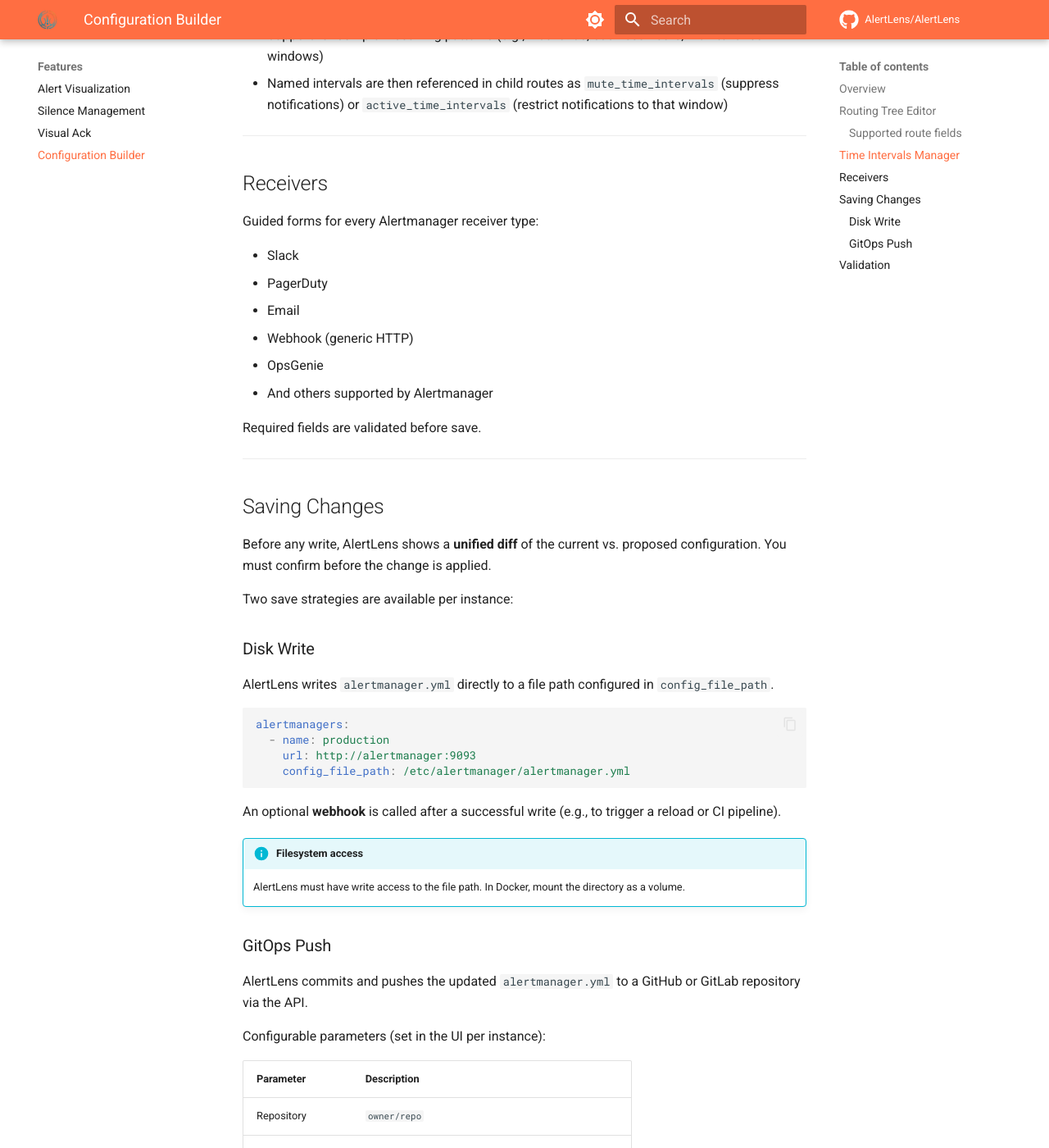
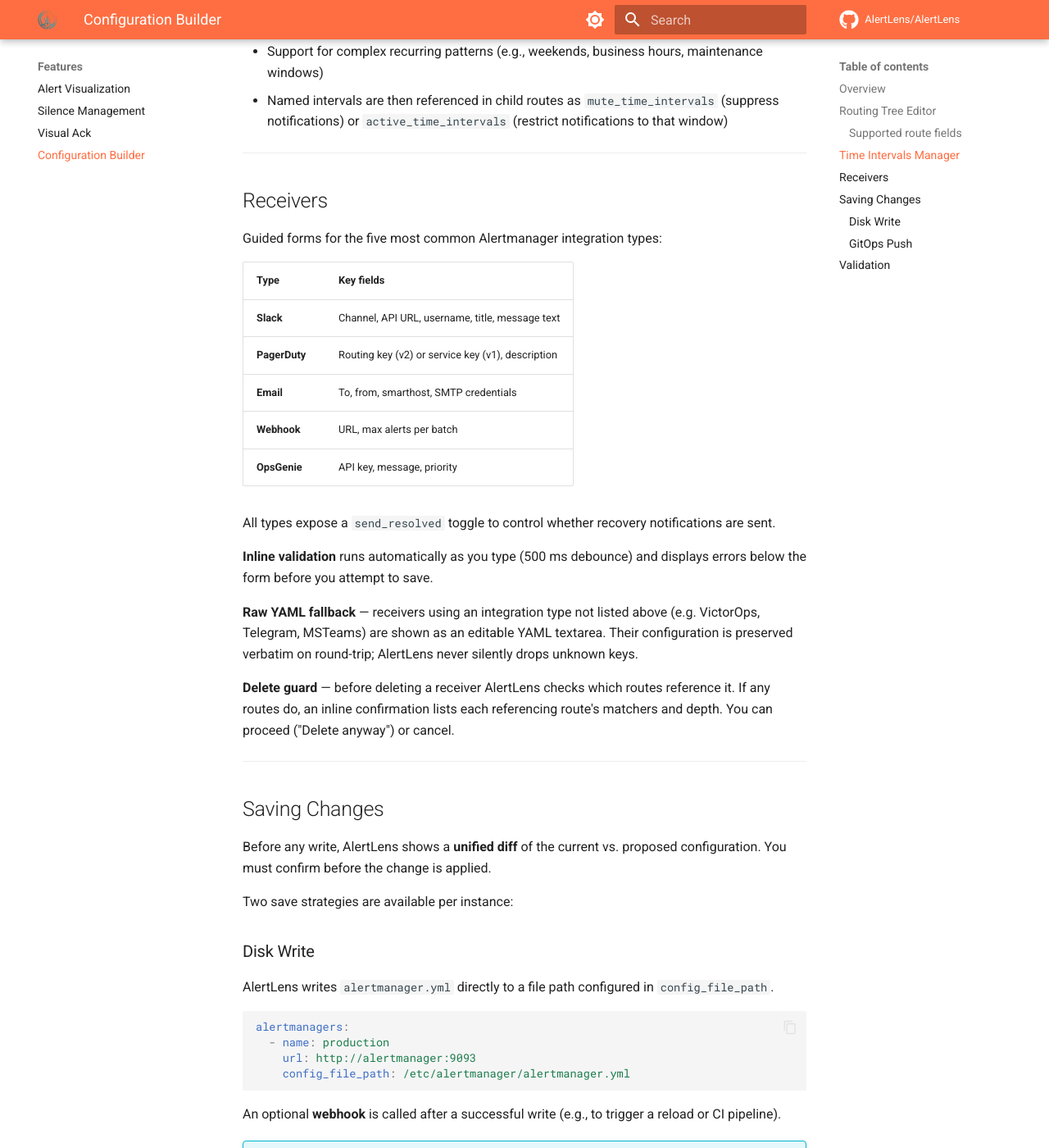
Before and after one commit to gaetanars/AlertLens, an MkDocs documentation site: the page built from docs/features/config-builder.md, in a window 1280 px wide and 1400 px high, scrolled down 1660 px. Shown: the whole window at 82% size. Built offline with MkDocs 1.6.1 and Material for MkDocs 9.7.7, drawn with Linux system fonts in a browser that asks for light colours; comment, search, counter and statistics services are not loaded; the version menu is left out; some of the changed text lies outside the part shown.

Commit message:
docs(config-builder): update receivers, time intervals, and RBAC role in feature doc
Co-Authored-By: Claude Sonnet 4.6 <noreply@anthropic.com>

```diff
--- a/docs/features/config-builder.md
+++ b/docs/features/config-builder.md
@@ -2,8 +2,8 @@
 
 The Configuration Builder is AlertLens's differentiating feature: a guided interface to create and modify Alertmanager configurations without editing YAML directly.
 
-!!! warning "Admin mode required"
-    The Configuration Builder is only accessible in admin mode.
+!!! warning "config-editor role required"
+    The Configuration Builder is only accessible to users with the `config-editor` (or `admin`) role. Viewers can browse the routing tree, receiver list, and time interval list in read-only mode.
 
 ---
 
@@ -52,16 +52,23 @@ Define named `time_intervals` (the root-level key in `alertmanager.yml`) using a
 
 ## Receivers
 
-Guided forms for every Alertmanager receiver type:
+Guided forms for the five most common Alertmanager integration types:
 
-- Slack
-- PagerDuty
-- Email
-- Webhook (generic HTTP)
-- OpsGenie
-- And others supported by Alertmanager
+| Type | Key fields |
+|---|---|
+| **Slack** | Channel, API URL, username, title, message text |
+| **PagerDuty** | Routing key (v2) or service key (v1), description |
+| **Email** | To, from, smarthost, SMTP credentials |
+| **Webhook** | URL, max alerts per batch |
+| **OpsGenie** | API key, message, priority |
 
-Required fields are validated before save.
+All types expose a `send_resolved` toggle to control whether recovery notifications are sent.
+
+**Inline validation** runs automatically as you type (500 ms debounce) and displays errors below the form before you attempt to save.
+
+**Raw YAML fallback** — receivers using an integration type not listed above (e.g. VictorOps, Telegram, MSTeams) are shown as an editable YAML textarea. Their configuration is preserved verbatim on round-trip; AlertLens never silently drops unknown keys.
+
+**Delete guard** — before deleting a receiver AlertLens checks which routes reference it. If any routes do, an inline confirmation lists each referencing route's matchers and depth. You can proceed ("Delete anyway") or cancel.
 
 ---
 
@@ -116,4 +123,8 @@ gitops:
 
 ## Validation
 
-Every configuration generated by the builder is validated using the official `github.com/prometheus/alertmanager/config` package before it is written or pushed. Invalid configurations are rejected with a clear error message — they never reach your Alertmanager.
+AlertLens validates configuration at two points:
+
+**Inline (as you edit)** — receiver and time interval forms call a dedicated validate endpoint 500 ms after the last keystroke. Errors appear inline below the form so you catch mistakes before attempting to save.
+
+**Pre-save** — every full configuration generated by the builder is validated using the official `github.com/prometheus/alertmanager/config` package before it is written or pushed. Invalid configurations are rejected with a clear error message — they never reach your Alertmanager.
```
